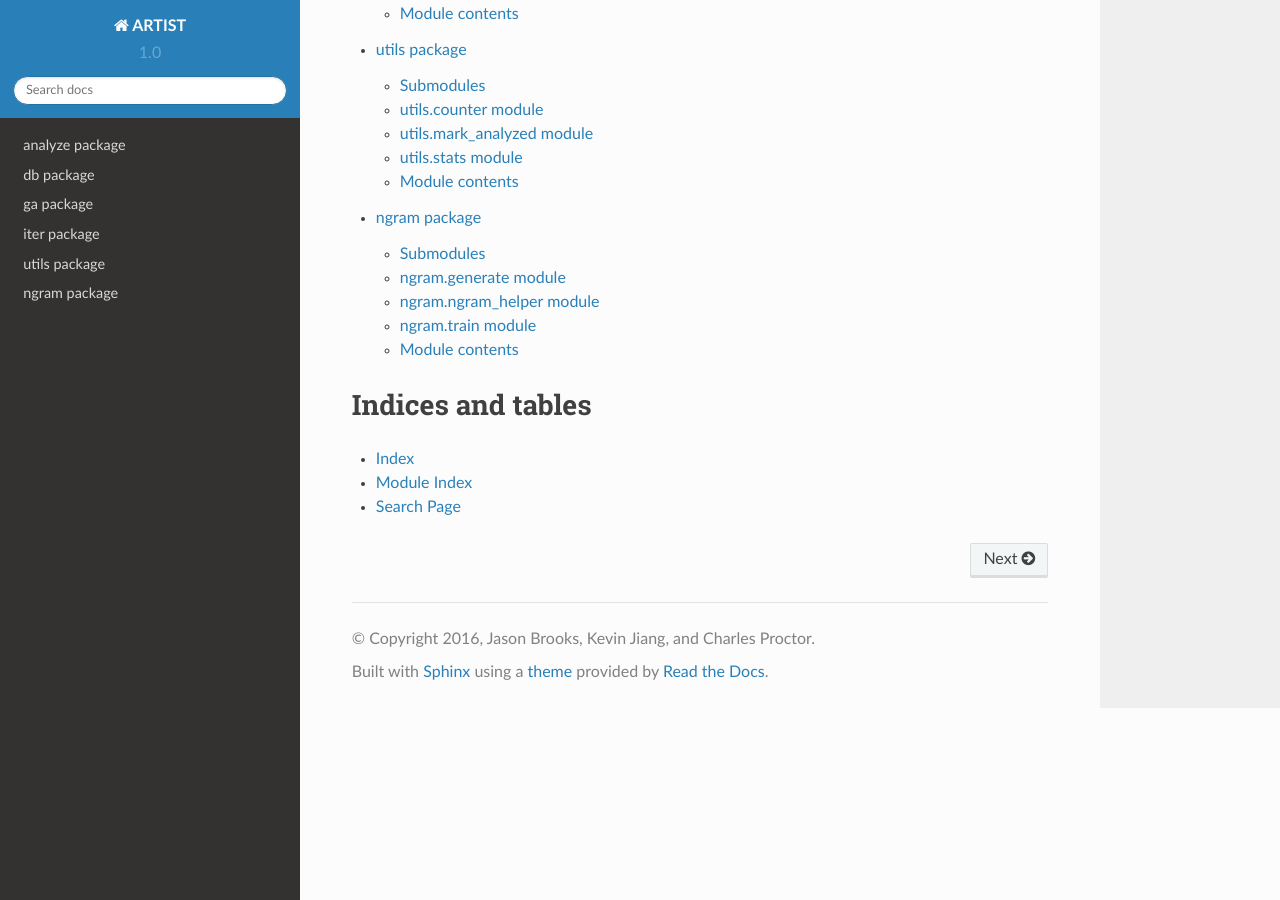
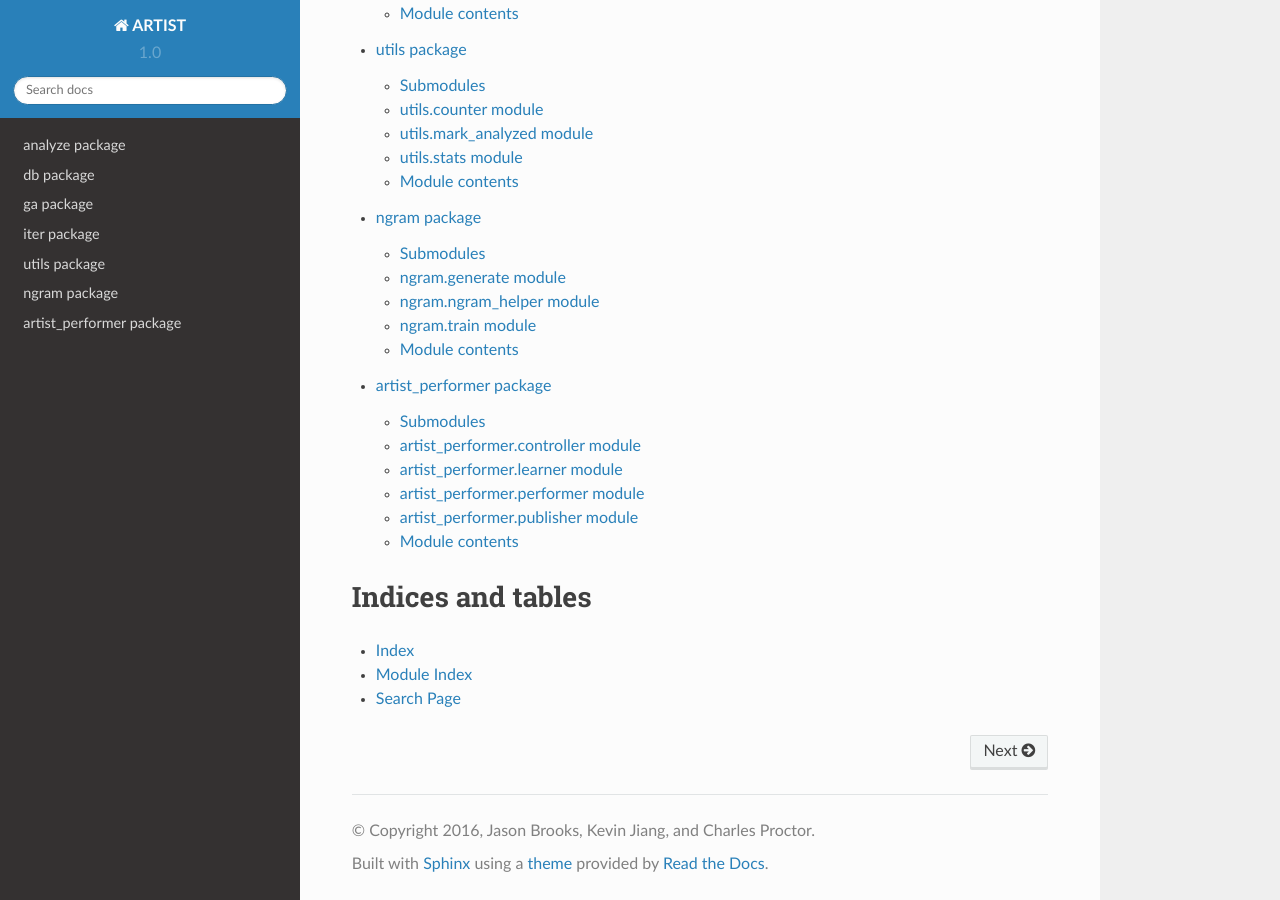
Before and after one commit to jasonsbrooks/ARTIST, a Sphinx documentation site: the page built from docs/index.rst, in a window 1280 px wide and 900 px high, scrolled down 962 px. Built offline with Sphinx 7.4.7 and the Read the Docs theme 2.0.0, drawn with Linux system fonts in a browser that asks for light colours.

Commit message:
adding artist_performer to docs

```diff
--- a/docs/index.rst
+++ b/docs/index.rst
@@ -18,6 +18,8 @@
    src/artist_generator/utils
    src/artist_generator/ngram
 
+   src/artist_performer/artist_performer.rst
+
 
 Indices and tables
 ==================
--- /dev/null
+++ b/docs/src/artist_performer/artist_performer.rst
@@ -0,0 +1,46 @@
+artist_performer package
+========================
+
+Submodules
+----------
+
+artist_performer.controller module
+----------------------------------
+
+.. automodule:: artist_performer.controller
+    :members:
+    :undoc-members:
+    :show-inheritance:
+
+artist_performer.learner module
+-------------------------------
+
+.. automodule:: artist_performer.learner
+    :members:
+    :undoc-members:
+    :show-inheritance:
+
+artist_performer.performer module
+---------------------------------
+
+.. automodule:: artist_performer.performer
+    :members:
+    :undoc-members:
+    :show-inheritance:
+
+artist_performer.publisher module
+---------------------------------
+
+.. automodule:: artist_performer.publisher
+    :members:
+    :undoc-members:
+    :show-inheritance:
+
+
+Module contents
+---------------
+
+.. automodule:: artist_performer
+    :members:
+    :undoc-members:
+    :show-inheritance:
```
